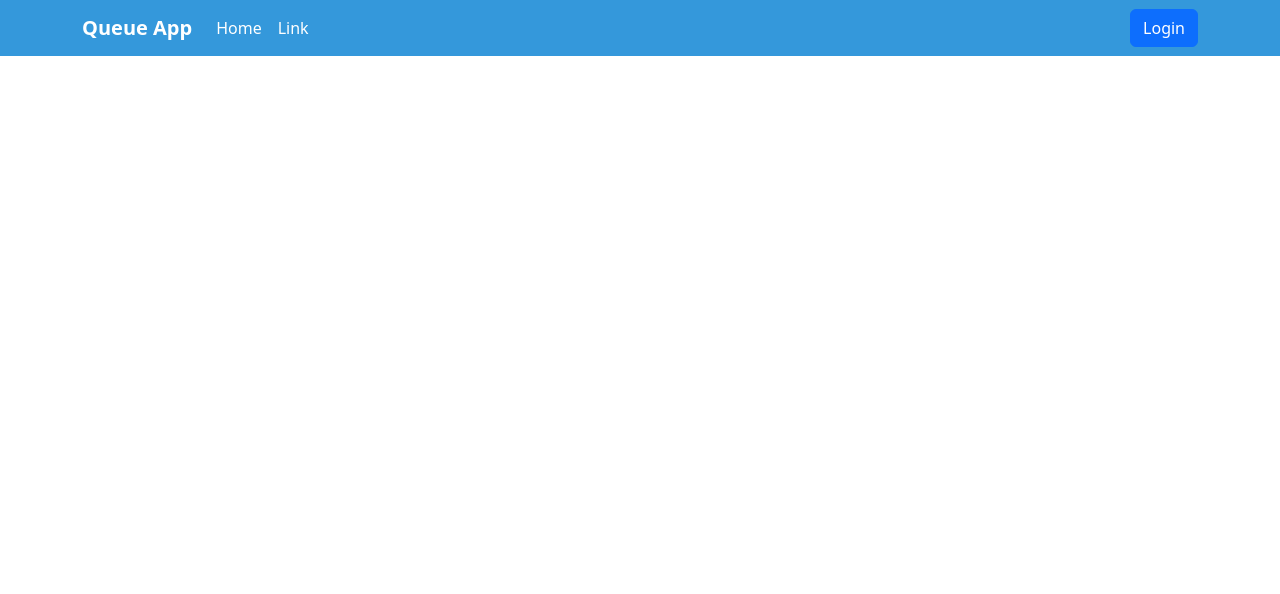
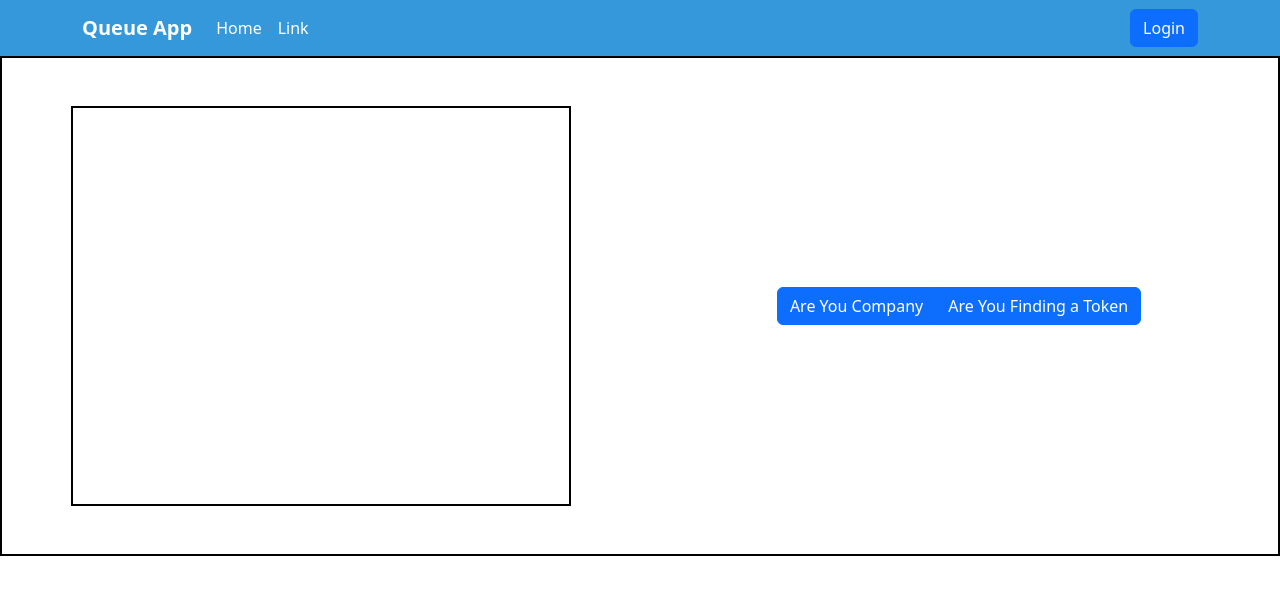
Before and after one commit to FarooqProProgrammer/Queue-APP-React, a React (Create React App) app: page / in a window 1280 px wide. Shown: the top 594 px of the page. Built offline with nearby package versions, Linux system fonts and the light colour scheme.

Commit message:
update 2

```diff
--- /dev/null
+++ b/src/components/HeroBox/index.jsx
@@ -0,0 +1,20 @@
+import React from 'react'
+
+const HeroBox = () => {
+  return (
+    <div className='w-full h-[500px] border-2 border-black grid grid-rows-1 lg:grid-cols-2 md:grid-cols-1 sm:grid-cols-1 place-items-center	'>
+
+                <div className="IMG w-[500px] h-[400px] border-2 border-black ">
+
+                </div>
+
+                <div class="btn-group" role="group" aria-label="Basic example">
+                <button type="button" class="btn btn-primary">Are You Company</button>
+                <button type="button" class="btn btn-primary">Are You Finding a Token</button>
+                </div>
+
+    </div>
+  )
+}
+
+export default HeroBox
--- a/src/pages/Home.jsx
+++ b/src/pages/Home.jsx
@@ -1,10 +1,12 @@
 import React from 'react'
 import Header from '../components/Header'
+import HeroBox from '../components/HeroBox'
 
 function Home() {
   return (
     <div>
         <Header/>
+        <HeroBox/>
     </div>
   )
 }
```
Also changed, not shown: src/components/HeroBox/index.css (added).
